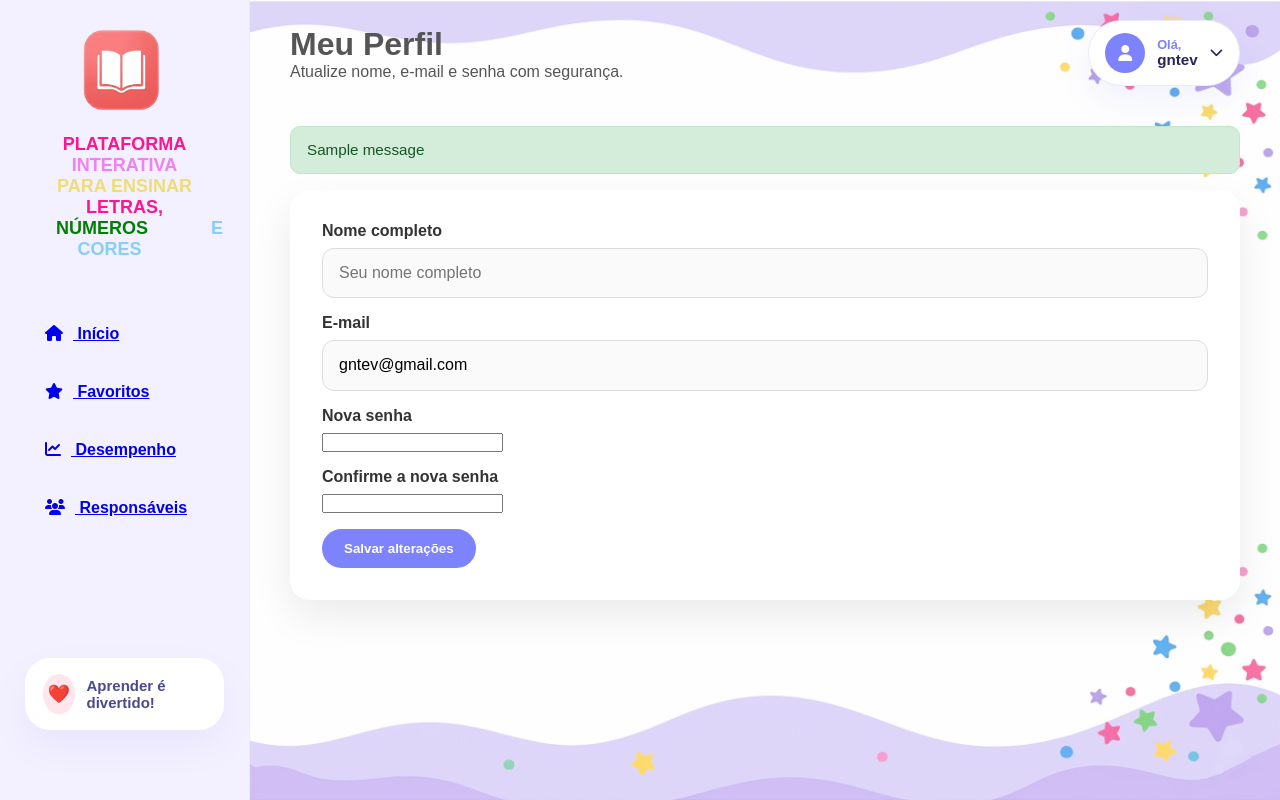
After one commit to nogueiratng/PTCC, a Django app: page /perfil/ in a window 1280 px wide. The commit adds this page. Run offline with Django 5.2, Linux system fonts and the light colour scheme; a user stored in the database is signed in; tables that the repository leaves empty hold one stand-in row (values such as "Sample post"); one stand-in notice (Sample message) is shown.

Commit message:
Add profile and settings pages, update dashboard and user flow

```diff
--- a/app/settings.py
+++ b/app/settings.py
@@ -69,6 +69,7 @@ TEMPLATES = [
 
 WSGI_APPLICATION = 'app.wsgi.application'
 
+LOGIN_URL = '/'
 
 # Database
 # https://docs.djangoproject.com/en/6.0/ref/settings/#databases
--- /dev/null
+++ b/templates/base.html
@@ -0,0 +1,193 @@
+<!DOCTYPE html>
+<html lang="pt-br">
+<head>
+    <meta charset="UTF-8">
+    <meta name="viewport" content="width=device-width, initial-scale=1.0">
+    <title>{% block title %}Plataforma Interativa{% endblock %}</title>
+    {% load static %}
+    <link rel="stylesheet" href="{% static 'css/style.css' %}">
+    <link rel="stylesheet" href="https://cdnjs.cloudflare.com/ajax/libs/font-awesome/6.5.1/css/all.min.css" integrity="sha512-..." crossorigin="anonymous" referrerpolicy="no-referrer" />
+    <style>
+        .user-dropdown {
+            display: none;
+            position: absolute;
+            right: 20px;
+            top: 100%;
+            background: white;
+            border: 1px solid #ddd;
+            border-radius: 10px;
+            box-shadow: 0 12px 30px rgba(0,0,0,0.12);
+            min-width: 210px;
+            z-index: 20;
+        }
+        .user-dropdown.open {
+            display: block;
+        }
+        .user-dropdown a {
+            display: block;
+            padding: 0.9rem 1rem;
+            color: #333;
+            text-decoration: none;
+            border-bottom: 1px solid #f0f0f0;
+        }
+        .user-dropdown a:last-child {
+            border-bottom: none;
+        }
+        .user-dropdown a:hover {
+            background: #f7f7f7;
+        }
+        .messages {
+            margin: 1rem 0;
+        }
+        .message {
+            padding: 0.9rem 1rem;
+            border-radius: 10px;
+            margin-bottom: 1rem;
+            font-size: 0.95rem;
+        }
+        .message.success {
+            background: #d4edda;
+            color: #155724;
+            border: 1px solid #c3e6cb;
+        }
+        .message.error {
+            background: #f8d7da;
+            color: #721c24;
+            border: 1px solid #f5c6cb;
+        }
+        .profile-card,
+        .settings-card {
+            background: #ffffff;
+            border-radius: 20px;
+            padding: 2rem;
+            box-shadow: 0 16px 40px rgba(0,0,0,0.08);
+            margin-top: 1rem;
+        }
+        .profile-form .form-row {
+            margin-bottom: 1rem;
+        }
+        .profile-form label {
+            display: block;
+            margin-bottom: 0.5rem;
+            font-weight: 600;
+            color: #333;
+        }
+        .form-input {
+            width: 100%;
+            padding: 0.95rem 1rem;
+            border: 1px solid #ddd;
+            border-radius: 12px;
+            background: #fafafa;
+            box-sizing: border-box;
+            font-size: 1rem;
+        }
+        .settings-section {
+            margin-bottom: 2rem;
+        }
+        .settings-buttons {
+            display: flex;
+            flex-wrap: wrap;
+            gap: 0.8rem;
+        }
+        .settings-list {
+            list-style: disc inside;
+            margin: 1rem 0 0;
+            padding-left: 0;
+        }
+        .settings-list li {
+            margin-bottom: 0.8rem;
+        }
+        .high-contrast {
+            background: #000 !important;
+            color: #fff !important;
+        }
+        .high-contrast a,
+        .high-contrast button,
+        .high-contrast input {
+            color: #fff !important;
+        }
+    </style>
+</head>
+<body>
+    <div class="container">
+        <aside class="sidebar">
+            <div class="logo-container">
+                <img src="{% static 'img/book.png' %}" class="logo" alt="Logo">
+                <h1 class="sidebar-title">
+                    <span style="color: deeppink">PLATAFORMA</span>
+                    <span style="color:violet">INTERATIVA</span>
+                    <span style="color: #ed7">PARA ENSINAR</span>
+                    <span style="color: deeppink">LETRAS,</span>
+                    <span style="color:green">NÚMEROS</span>
+                    <span style="color:lightskyblue">E CORES</span>
+                </h1>
+            </div>
+
+            <nav class="menu">
+                <ul>
+                    <li><a href="{% url 'users:dashboard' %}"><i class="fa-solid fa-house"></i> Início</a></li>
+                    <li><a href="#"><i class="fa-solid fa-star"></i> Favoritos</a></li>
+                    <li><a href="#"><i class="fa-solid fa-chart-line"></i> Desempenho</a></li>
+                    <li><a href="#"><i class="fa-solid fa-users"></i> Responsáveis</a></li>
+                </ul>
+            </nav>
+
+            <div class="footer-sidebar">
+                <div class="footer-box">
+                    <span class="footer-icon">❤️</span>
+                    <p class="fun-text">Aprender é divertido!</p>
+                </div>
+            </div>
+        </aside>
+
+        <main class="content">
+            <header class="header">
+                <div class="welcome-text">
+                    <h1>{% block page_title %}Bem-vindo(a)!{% endblock %}</h1>
+                    <p>{% block page_subtitle %}Selecione uma área para começar.{% endblock %}</p>
+                </div>
+                <div class="user-profile">
+                    <button class="user-menu-btn" type="button" id="userMenuButton">
+                        <span class="user-avatar"><i class="fa-solid fa-user"></i></span>
+                        <div class="user-text">
+                            <span class="hello">Olá,</span>
+                            <strong>{{ request.user.nome|default:request.user.username }}</strong>
+                        </div>
+                        <i class="fa-solid fa-chevron-down"></i>
+                    </button>
+                    <div class="user-dropdown" id="userDropdown">
+                        <a href="{% url 'users:perfil' %}"><i class="fa-solid fa-user"></i> Perfil</a>
+                        <a href="{% url 'users:configuracoes' %}"><i class="fa-solid fa-gear"></i> Configurações</a>
+                        <a href="{% url 'users:logout' %}"><i class="fa-solid fa-right-from-bracket"></i> Sair</a>
+                    </div>
+                </div>
+            </header>
+
+            {% if messages %}
+                <div class="messages">
+                    {% for message in messages %}
+                        <div class="message {{ message.tags }}">{{ message }}</div>
+                    {% endfor %}
+                </div>
+            {% endif %}
+
+            {% block content %}{% endblock %}
+        </main>
+    </div>
+
+    <script>
+        const userButton = document.getElementById('userMenuButton');
+        const userDropdown = document.getElementById('userDropdown');
+        if (userButton) {
+            userButton.addEventListener('click', () => {
+                userDropdown.classList.toggle('open');
+            });
+        }
+        document.addEventListener('click', event => {
+            if (!userButton.contains(event.target) && !userDropdown.contains(event.target)) {
+                userDropdown.classList.remove('open');
+            }
+        });
+    </script>
+</body>
+</html>
--- /dev/null
+++ b/templates/profile.html
@@ -0,0 +1,30 @@
+{% extends 'base.html' %}
+
+{% block title %}Perfil - Plataforma Interativa{% endblock %}
+{% block page_title %}Meu Perfil{% endblock %}
+{% block page_subtitle %}Atualize nome, e-mail e senha com segurança.{% endblock %}
+
+{% block content %}
+<div class="profile-card">
+    <form method="post" class="profile-form">
+        {% csrf_token %}
+        <div class="form-row">
+            <label for="id_nome">Nome completo</label>
+            {{ form.nome }}
+        </div>
+        <div class="form-row">
+            <label for="id_email">E-mail</label>
+            {{ form.email }}
+        </div>
+        <div class="form-row">
+            <label for="id_password">Nova senha</label>
+            {{ form.password }}
+        </div>
+        <div class="form-row">
+            <label for="id_password_confirm">Confirme a nova senha</label>
+            {{ form.password_confirm }}
+        </div>
+        <button type="submit" class="btn btn-primary">Salvar alterações</button>
+    </form>
+</div>
+{% endblock %}
--- /dev/null
+++ b/users/forms.py
@@ -0,0 +1,34 @@
+from django import forms
+from .models import Responsavel
+
+class ProfileForm(forms.ModelForm):
+    password = forms.CharField(
+        label='Nova senha',
+        widget=forms.PasswordInput,
+        required=False,
+        help_text='Deixe em branco para manter a mesma senha.'
+    )
+    password_confirm = forms.CharField(
+        label='Confirmar nova senha',
+        widget=forms.PasswordInput,
+        required=False
+    )
+
+    class Meta:
+        model = Responsavel
+        fields = ['nome', 'email']
+        widgets = {
+            'nome': forms.TextInput(attrs={'class': 'form-input', 'placeholder': 'Seu nome completo'}),
+            'email': forms.EmailInput(attrs={'class': 'form-input', 'placeholder': 'Seu melhor e-mail'}),
+        }
+
+    def clean(self):
+        cleaned_data = super().clean()
+        password = cleaned_data.get('password')
+        password_confirm = cleaned_data.get('password_confirm')
+        if password or password_confirm:
+            if password != password_confirm:
+                raise forms.ValidationError('As senhas devem ser iguais.')
+            if len(password) < 8:
+                raise forms.ValidationError('A senha precisa ter ao menos 8 caracteres.')
+        return cleaned_data
--- a/users/urls.py
+++ b/users/urls.py
@@ -6,4 +6,7 @@ app_name = 'users'
 urlpatterns = [
     path('', views.login_view, name='login'),
     path('dashboard/', views.dashboard, name='dashboard'),
+    path('perfil/', views.profile_view, name='perfil'),
+    path('configuracoes/', views.settings_view, name='configuracoes'),
+    path('logout/', views.logout_view, name='logout'),
 ]
--- a/users/views.py
+++ b/users/views.py
@@ -1,15 +1,59 @@
 from django.shortcuts import render, redirect
 from django.contrib.auth.decorators import login_required
-from django.contrib.auth import authenticate, login
+from django.contrib.auth import authenticate, login, logout, update_session_auth_hash
 from django.contrib import messages
+
+from .forms import ProfileForm
 
 @login_required
 def dashboard(request):
     """View para o dashboard do usuário"""
     return render(request, 'dashboard.html')
 
+@login_required
+def profile_view(request):
+    """View para edição de perfil do usuário"""
+    user = request.user
+    if request.method == 'POST':
+        form = ProfileForm(request.POST, instance=user)
+        if form.is_valid():
+            password = form.cleaned_data.get('password')
+            password_confirm = form.cleaned_data.get('password_confirm')
+            if password or password_confirm:
+                if password != password_confirm:
+                    messages.error(request, 'As senhas não conferem.')
+                else:
+                    user.set_password(password)
+                    update_session_auth_hash(request, user)
+                    form.save(commit=False)
+                    user.email = form.cleaned_data.get('email')
+                    user.nome = form.cleaned_data.get('nome')
+                    user.save()
+                    messages.success(request, 'Dados do perfil atualizados com sucesso.')
+            else:
+                form.save()
+                messages.success(request, 'Dados do perfil atualizados com sucesso.')
+            return redirect('users:perfil')
+    else:
+        form = ProfileForm(instance=user)
+    return render(request, 'profile.html', {'form': form})
+
+@login_required
+def settings_view(request):
+    """View para acessibilidade e configurações úteis"""
+    return render(request, 'settings.html')
+
+@login_required
+def logout_view(request):
+    """Encerrar sessão e voltar para login"""
+    logout(request)
+    messages.success(request, 'Você saiu com sucesso.')
+    return redirect('users:login')
+
 def login_view(request):
     """View para login do usuário"""
+    if request.user.is_authenticated:
+        return redirect('users:dashboard')
     if request.method == 'POST':
         username = request.POST.get('username')
         password = request.POST.get('password')
```
Also changed, not shown: templates/dashboard.html (+10 -76 lines), templates/settings.html (added, +48 -0 lines).
